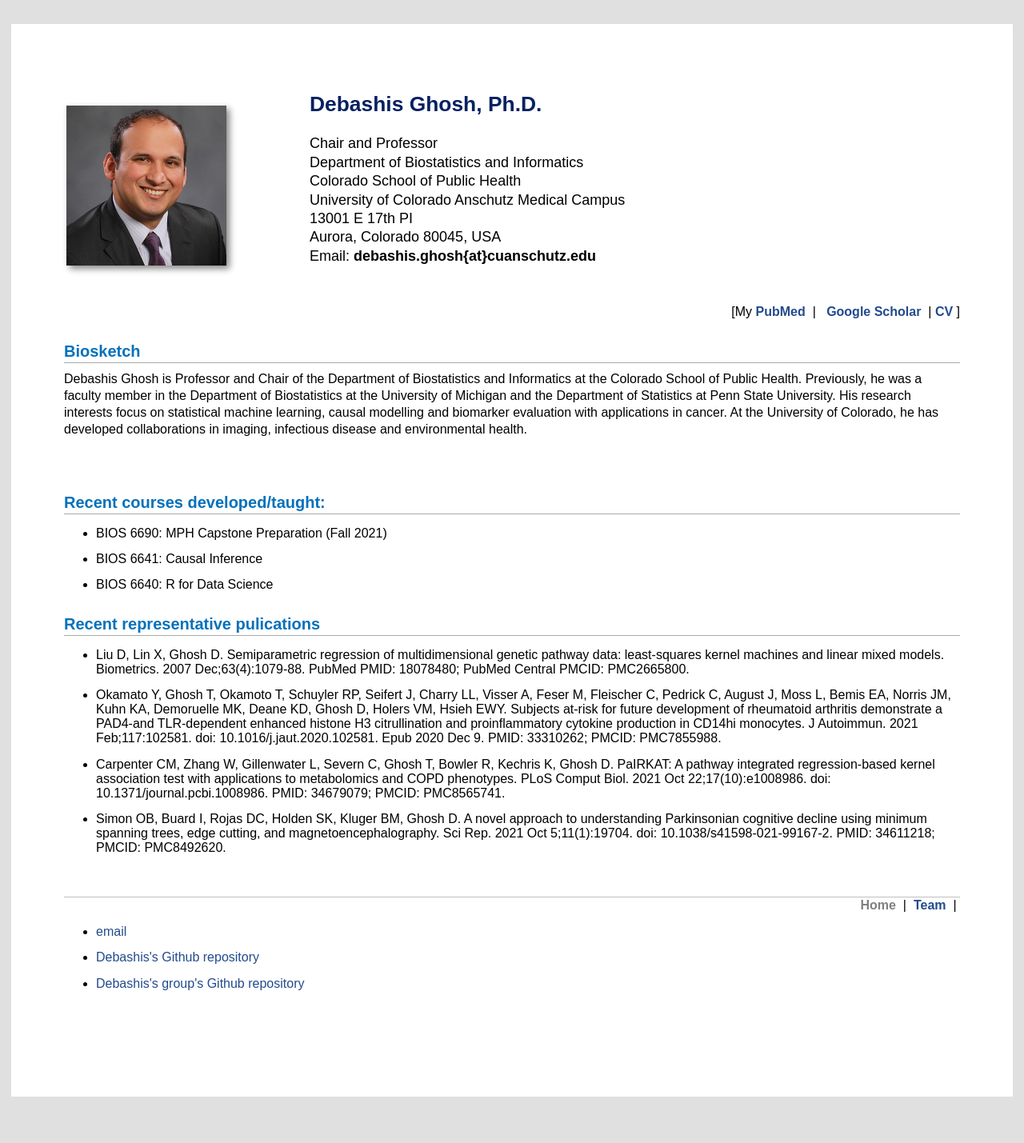
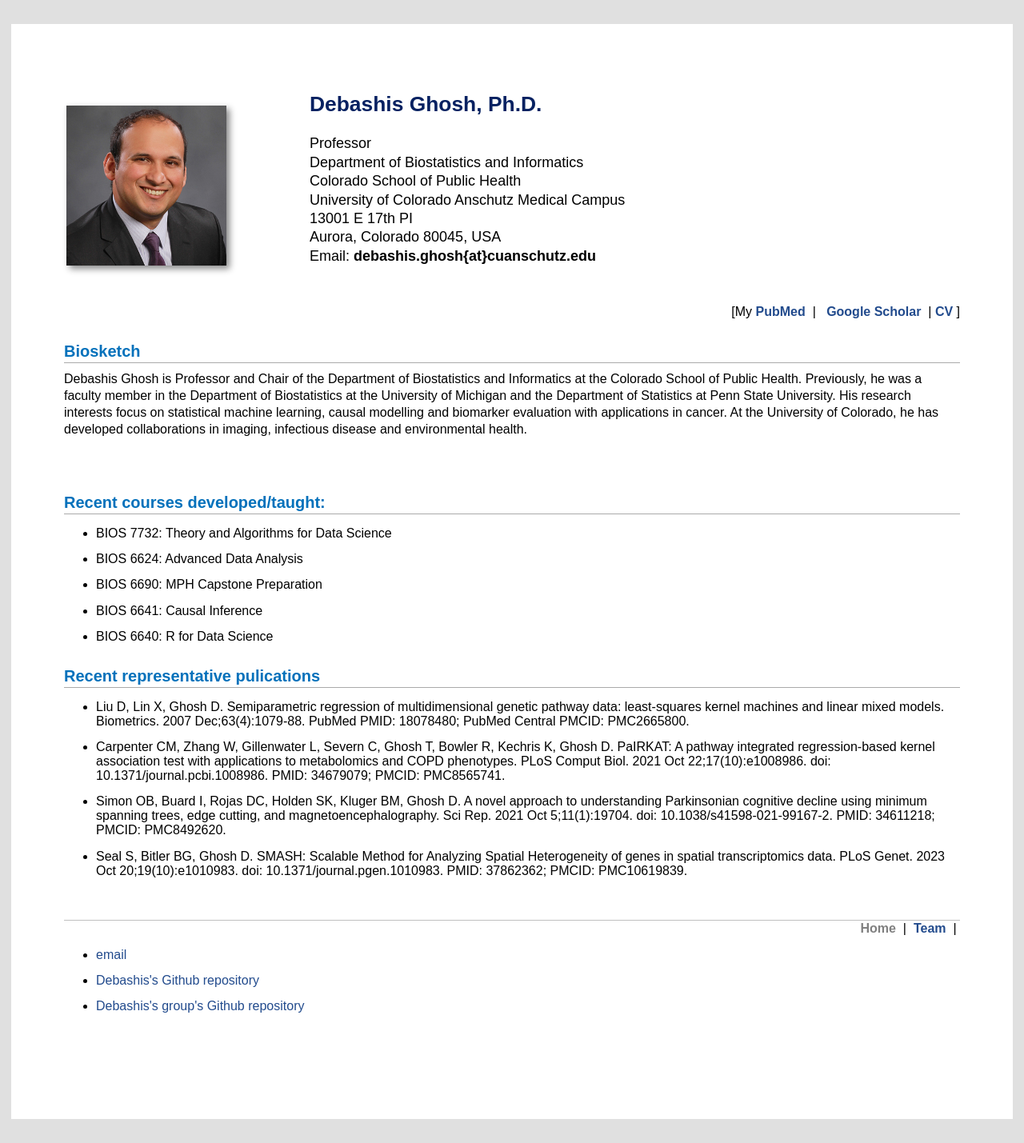
Before and after one commit to ghoshd/ghoshd.github.io, a Jekyll site: the page index.html, which Jekyll copies as it is, in a window 1280 px wide. Shown: the whole page at 80% size. Built offline with Jekyll 4.4.1, drawn with Linux system fonts in a browser that asks for light colours; nearby versions of some CDN libraries; library files that are not in the unit come from our copies; before the commit the page ends 1401 px from its top, so only the background shows below that.

Commit message:
Update index.html
Updated homepage, 3/6/25

```diff
--- a/index.html
+++ b/index.html
@@ -37,7 +37,7 @@
 				</h1></div>
 
 				<p> <font size="4.2">
-					Chair and Professor<br>
+					Professor<br>
 					Department of Biostatistics and Informatics <br>
 					Colorado School of Public Health <br>
 					University of Colorado Anschutz Medical Campus <br>
@@ -68,24 +68,24 @@
 <br>
 
 	<h2><font color="#0371BB"> Recent courses developed/taught: </font></h2>
-	<ul> <li> BIOS 6690: MPH Capstone Preparation (Fall 2021) </li> </ul>
+	<ul> <li> BIOS 7732: Theory and Algorithms for Data Science </li> </ul>
+	<ul> <li> BIOS 6624: Advanced Data Analysis </li> </ul>
+	<ul> <li> BIOS 6690: MPH Capstone Preparation </li> </ul>
 	<ul><li>BIOS 6641: Causal Inference </li></ul>
 	<ul><li>BIOS 6640: R for Data Science </li></ul>
 
 	<h2><font color="#0371BB"> Recent representative pulications </font></h2>
 	<ul> <li>	Liu D, Lin X, Ghosh D. Semiparametric regression of multidimensional genetic pathway data: least-squares kernel machines and linear mixed models.
 		Biometrics. 2007 Dec;63(4):1079-88. PubMed PMID: 18078480; PubMed Central PMCID: PMC2665800. </li> </ul>
-	<ul><li>Okamato Y, Ghosh T, Okamoto T, Schuyler RP, Seifert J, Charry LL, Visser A, Feser M, Fleischer C, Pedrick C, August J, Moss L,
-		Bemis EA, Norris JM, Kuhn KA, Demoruelle MK, Deane KD, Ghosh D, Holers VM, Hsieh EWY. Subjects at-risk for
-		future development of rheumatoid arthritis demonstrate a PAD4-and TLR-dependent enhanced histone H3 citrullination
-		and proinflammatory cytokine production in CD14hi monocytes. J Autoimmun. 2021 Feb;117:102581. doi: 10.1016/j.jaut.2020.102581.
-		Epub 2020 Dec 9. PMID: 33310262; PMCID: PMC7855988.</li></ul>
 	<ul><li>Carpenter CM, Zhang W, Gillenwater L, Severn C, Ghosh T, Bowler R, Kechris K, Ghosh D. PaIRKAT:
 		A pathway integrated regression-based kernel association test with applications to metabolomics and COPD phenotypes.
 		PLoS Comput Biol. 2021 Oct 22;17(10):e1008986. doi: 10.1371/journal.pcbi.1008986. PMID: 34679079; PMCID: PMC8565741. </li></ul>
 	<ul> <li> Simon OB, Buard I, Rojas DC, Holden SK, Kluger BM, Ghosh D. A novel approach to understanding Parkinsonian cognitive decline
 		using minimum spanning trees, edge cutting, and magnetoencephalography. Sci Rep. 2021 Oct 5;11(1):19704. doi: 10.1038/s41598-021-99167-2.
 		PMID: 34611218; PMCID: PMC8492620.</li></ul>
+	<ul> <li> Seal S, Bitler BG, Ghosh D. SMASH: Scalable Method for Analyzing Spatial Heterogeneity of genes in
+		spatial transcriptomics data. PLoS Genet. 2023 Oct 20;19(10):e1010983.
+		doi: 10.1371/journal.pgen.1010983. PMID: 37862362; PMCID: PMC10619839.</li></ul>
 
 
 
```
